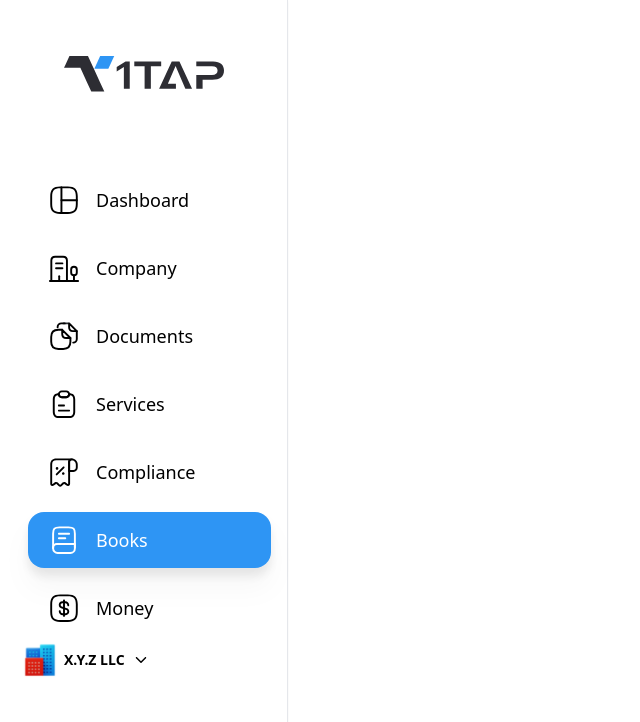
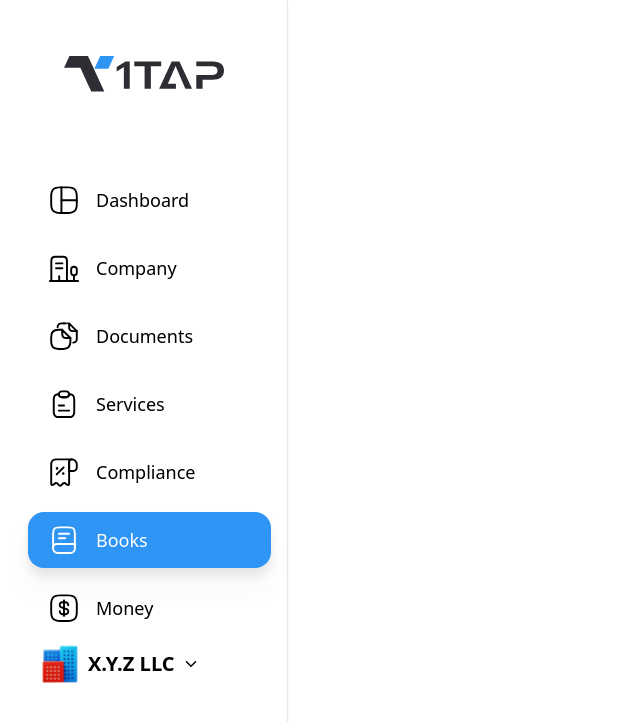
Before and after one commit to kvchi/1Tap, a React (Vite) app: page /books in a window 1280 px wide. Shown: the top 722 px of the page, without its empty margins (0-640 px from the left). Built offline with nearby package versions, Linux system fonts and the light colour scheme.

Commit message:
support change

```diff
--- a/src/components/Sidebar.jsx
+++ b/src/components/Sidebar.jsx
@@ -56,15 +56,15 @@ export default function Sidebar() {
         </nav>
         {/* Footer Section */}
         <div className="mt-auto">
-          <div className="flex items-center">
+          <div className="flex items-center ml-4">
             <img
               src={buildings}
               alt="Building"
-              className="w-8 h-8 sm:w-10 sm:h-10 md:w-12 md:h-12"
+              className="w-8 h-8 sm:w-10 sm:h-10 md:w-14 md:h-14"
             />
 
             <div className="md:flex items-center hidden">
-              <h2 className="font-semibold text-xs md:text-sm">X.Y.Z LLC</h2>
+              <h2 className="font-bold text-xs md:text-xl">X.Y.Z LLC</h2>
               <IoIosArrowDown className="ml-2 text-xs sm:text-sm md:text-base" />
             </div>
           </div>
--- a/src/components/Support.jsx
+++ b/src/components/Support.jsx
@@ -4,10 +4,10 @@ import { bot} from '../assets/images'
 export default function Support() {
   return (
     <div className="group flex items-center bg-primary rounded-full pr-3 hover:cursor-pointer hover:drop-shadow-xl hover:bg-[#6AADF0] hover:border hover:border-white transition-all duration-300 p-1 gap-2 group-hover:shadow-inner-glow">
-    <div className="w-8 h-8 p-2 bg-white rounded-full transition-colors duration-300 group-hover:bg-[#6AADF0]/50 border box-content  ">
+    <div className="w-8 h-8 p-2 bg-white rounded-full transition-colors duration-300 group-hover:bg-[#6AADF0]/50 border  box-content  ">
       <img src={bot} alt="Support Icon" className="w-full h-full" />
     </div>
-    <p className="text-sm md:text-xl font-medium text-white group-hover:animate-vibrate group-hover:text-black pr-3">Support</p>
+    <p className="text-sm md:text-xl font-medium text-white group-hover:-translate-y-0.5 transform transition group-hover:text-black pr-3">Support</p>
   </div>
   );
 }
```
